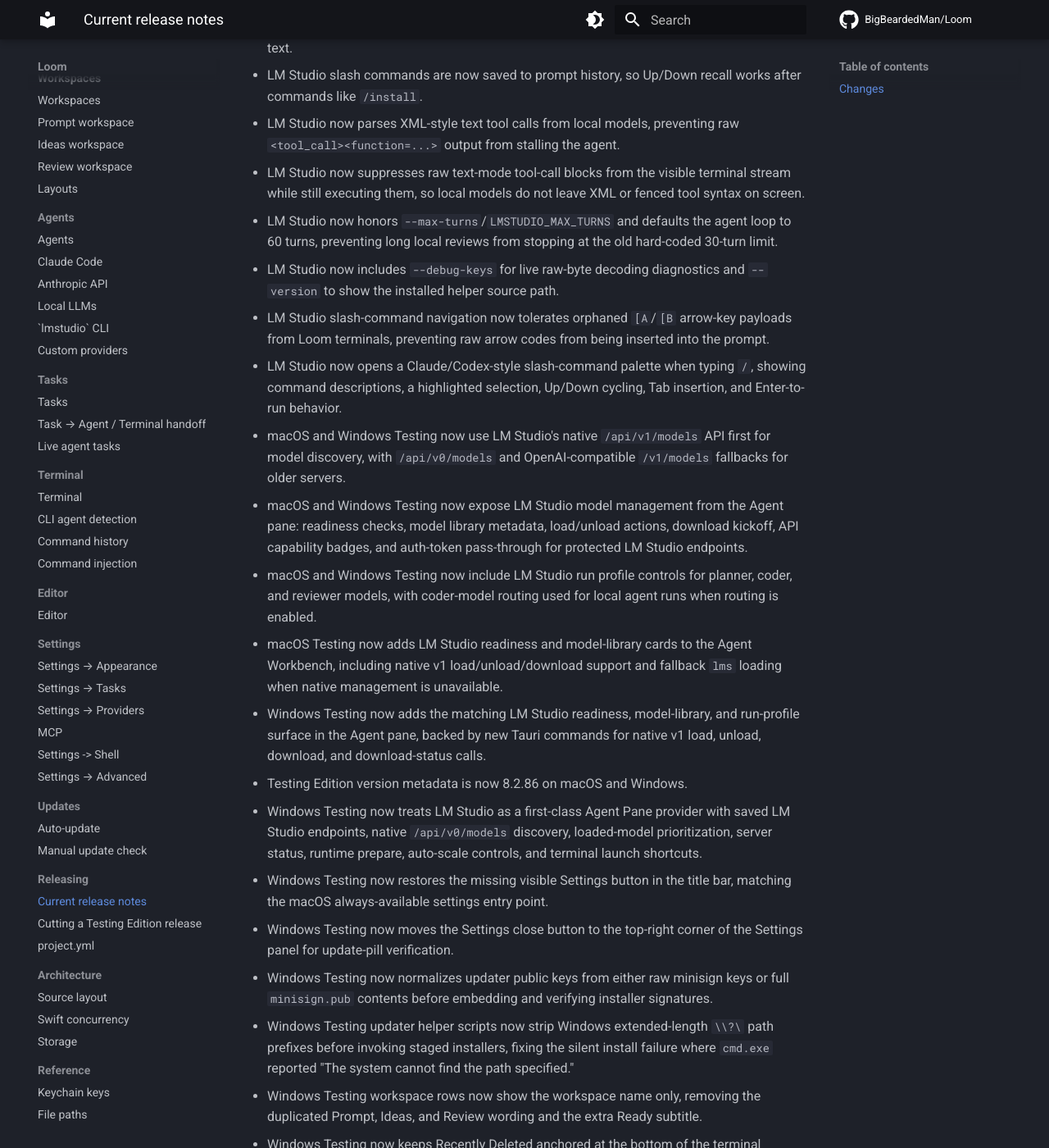
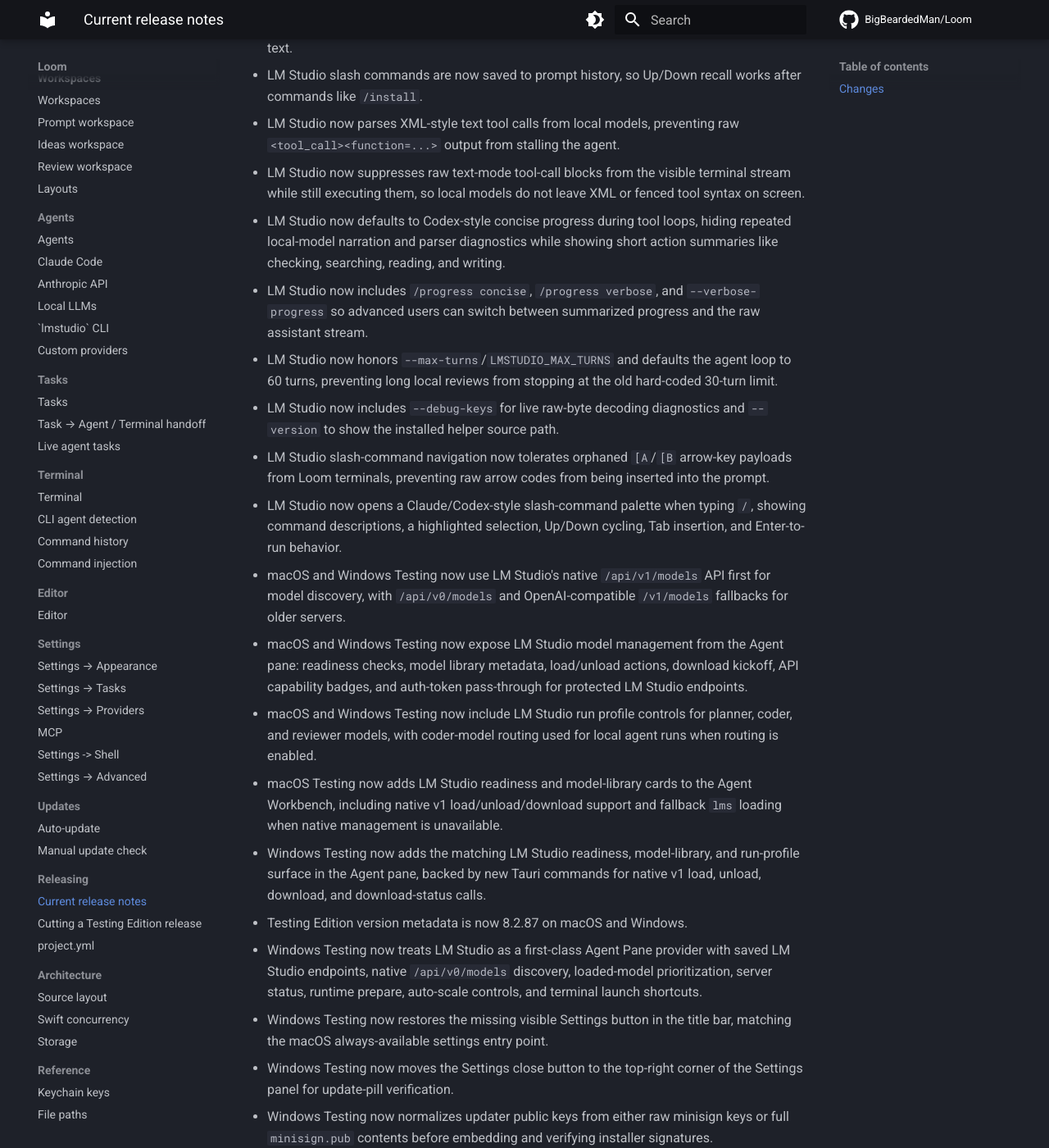
Before and after one commit to BigBeardedMan/Loom, an MkDocs documentation site: the page built from docs/releasing/current-release-notes.md, in a window 1280 px wide and 1400 px high, scrolled down 321 px. Shown: the whole window at 82% size. Built offline with MkDocs 1.6.1 and Material for MkDocs 9.7.7, drawn with Linux system fonts in a browser that asks for light colours; comment, search, counter and statistics services are not loaded.

Commit message:
Summarize LM Studio tool progress

```diff
--- a/docs/releasing/current-release-notes.md
+++ b/docs/releasing/current-release-notes.md
@@ -5,6 +5,8 @@
 - LM Studio slash commands are now saved to prompt history, so Up/Down recall works after commands like `/install`.
 - LM Studio now parses XML-style text tool calls from local models, preventing raw `<tool_call><function=...>` output from stalling the agent.
 - LM Studio now suppresses raw text-mode tool-call blocks from the visible terminal stream while still executing them, so local models do not leave XML or fenced tool syntax on screen.
+- LM Studio now defaults to Codex-style concise progress during tool loops, hiding repeated local-model narration and parser diagnostics while showing short action summaries like checking, searching, reading, and writing.
+- LM Studio now includes `/progress concise`, `/progress verbose`, and `--verbose-progress` so advanced users can switch between summarized progress and the raw assistant stream.
 - LM Studio now honors `--max-turns`/`LMSTUDIO_MAX_TURNS` and defaults the agent loop to 60 turns, preventing long local reviews from stopping at the old hard-coded 30-turn limit.
 - LM Studio now includes `--debug-keys` for live raw-byte decoding diagnostics and `--version` to show the installed helper source path.
 - LM Studio slash-command navigation now tolerates orphaned `[A`/`[B` arrow-key payloads from Loom terminals, preventing raw arrow codes from being inserted into the prompt.
@@ -14,7 +16,7 @@
 - macOS and Windows Testing now include LM Studio run profile controls for planner, coder, and reviewer models, with coder-model routing used for local agent runs when routing is enabled.
 - macOS Testing now adds LM Studio readiness and model-library cards to the Agent Workbench, including native v1 load/unload/download support and fallback `lms` loading when native management is unavailable.
 - Windows Testing now adds the matching LM Studio readiness, model-library, and run-profile surface in the Agent pane, backed by new Tauri commands for native v1 load, unload, download, and download-status calls.
-- Testing Edition version metadata is now 8.2.86 on macOS and Windows.
+- Testing Edition version metadata is now 8.2.87 on macOS and Windows.
 - Windows Testing now treats LM Studio as a first-class Agent Pane provider with saved LM Studio endpoints, native `/api/v0/models` discovery, loaded-model prioritization, server status, runtime prepare, auto-scale controls, and terminal launch shortcuts.
 - Windows Testing now restores the missing visible Settings button in the title bar, matching the macOS always-available settings entry point.
 - Windows Testing now moves the Settings close button to the top-right corner of the Settings panel for update-pill verification.
--- a/project.yml
+++ b/project.yml
@@ -15,8 +15,8 @@
     # release, so the pill never shows a code lower than what's on main.
     # Bump this manually before each testing release; release-testing.sh
     # reads it back out and tags the GitHub pre-release `testing-<version>`.
-    MARKETING_VERSION: "8.2.86"
-    CURRENT_PROJECT_VERSION: "86"
+    MARKETING_VERSION: "8.2.87"
+    CURRENT_PROJECT_VERSION: "87"
     CODE_SIGN_STYLE: Manual
     CODE_SIGN_IDENTITY: "Loom Local Codesign"
     DEVELOPMENT_TEAM: ""
```
Also changed, not shown: 5 other files.
